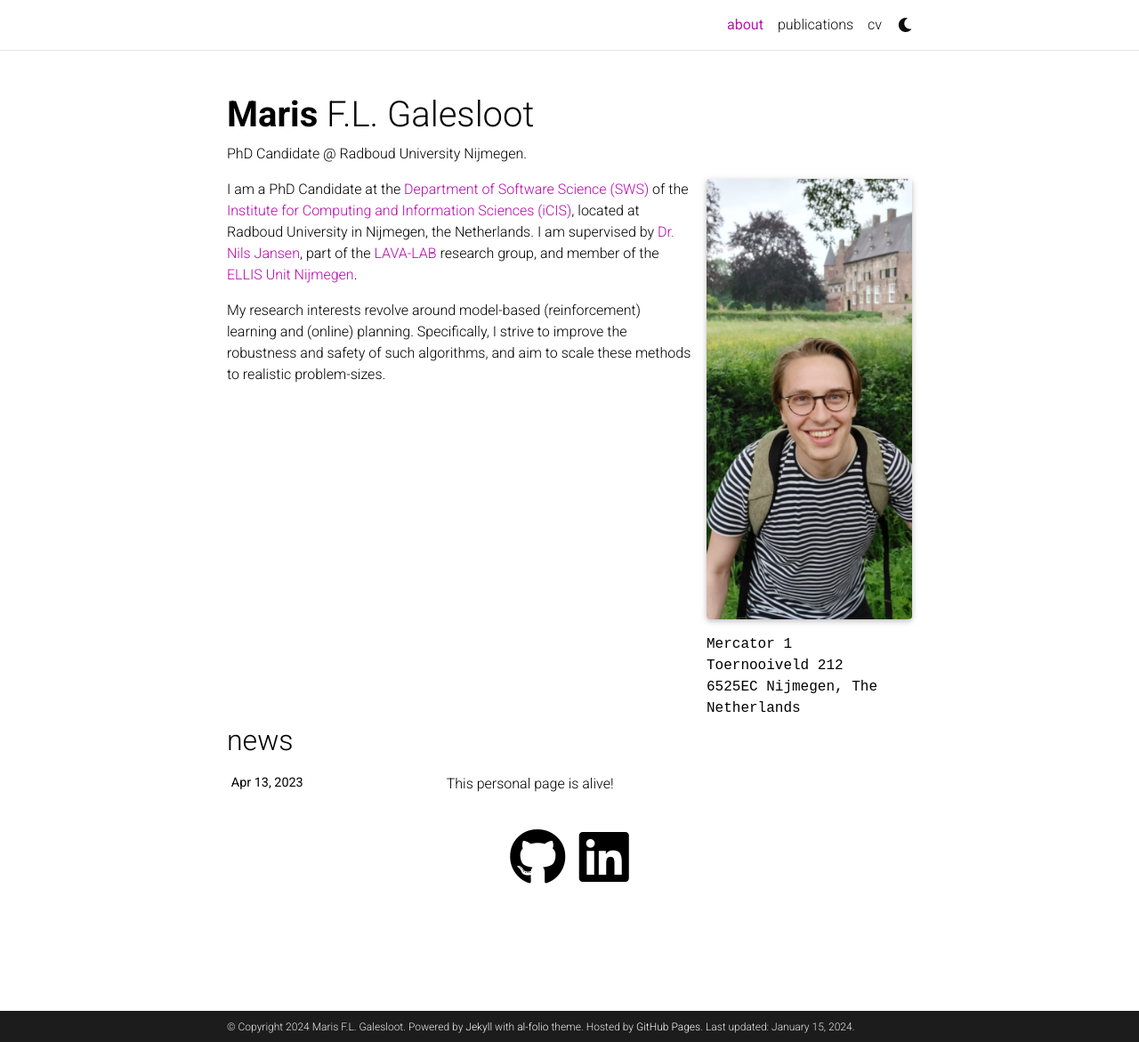
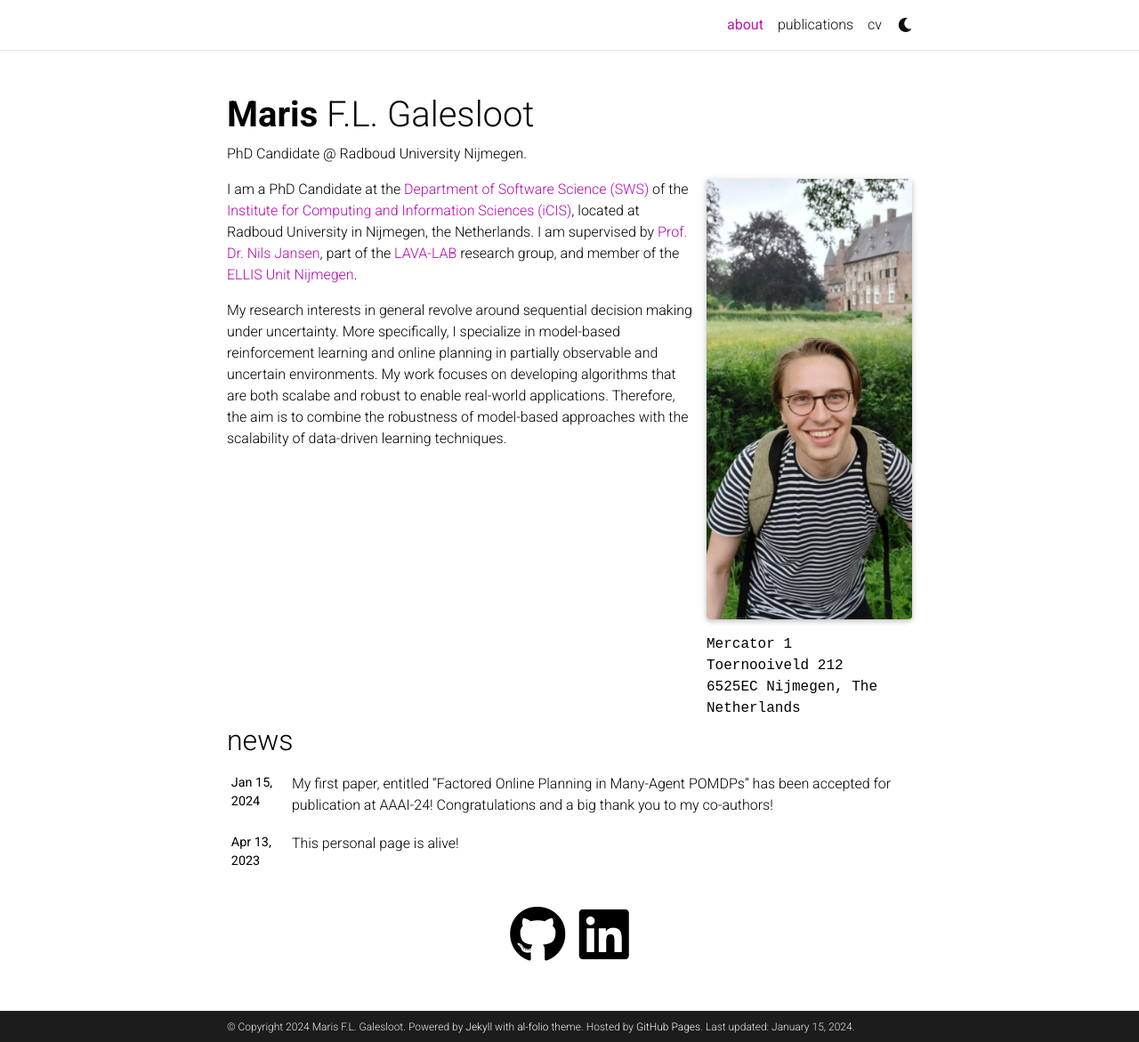
Before and after one commit to marisgg/marisgg.github.io, a Jekyll site: the page built from _pages/about.md, in a window 1280 px wide and 1171 px high. Shown: the whole window at 89% size. Built offline with Jekyll 4.4.1, drawn with Linux system fonts in a browser that asks for light colours; full-size pictures stand in for the smaller copies a plugin makes; comment, search, counter and statistics services are not loaded; a style sheet for code colours, icons or effects is not loaded.

Commit message:
Website updates: paper and bio

```diff
--- a/_pages/about.md
+++ b/_pages/about.md
@@ -20,6 +20,6 @@ selected_papers: false # includes a list of papers marked as "selected={true}"
 social: true  # includes social icons at the bottom of the page
 ---
 
-I am a PhD Candidate at the <a href='https://sws.cs.ru.nl/'>Department of Software Science (SWS)</a> of the <a href='https://www.ru.nl/icis/'>Institute for Computing and Information Sciences (iCIS)</a>, located at Radboud University in Nijmegen, the Netherlands. I am supervised by <a href='https://www.nilsjansen.org'>Dr. Nils Jansen</a>, part of the <a href='https://lava-lab.org/'>LAVA-LAB</a> research group, and member of the <a href='https://www.ru.nl/ai/ellis-unit'>ELLIS Unit Nijmegen</a>.
+I am a PhD Candidate at the <a href='https://sws.cs.ru.nl/'>Department of Software Science (SWS)</a> of the <a href='https://www.ru.nl/icis/'>Institute for Computing and Information Sciences (iCIS)</a>, located at Radboud University in Nijmegen, the Netherlands. I am supervised by <a href='https://www.nilsjansen.org'>Prof. Dr. Nils Jansen</a>, part of the <a href='https://lava-lab.org/'>LAVA-LAB</a> research group, and member of the <a href='https://www.ru.nl/ai/ellis-unit'>ELLIS Unit Nijmegen</a>.
 
-My research interests revolve around model-based (reinforcement) learning and (online) planning. Specifically, I strive to improve the robustness and safety of such algorithms, and aim to scale these methods to realistic problem-sizes.
+My research interests in general revolve around sequential decision making under uncertainty. More specifically, I specialize in model-based reinforcement learning and online planning in partially observable and uncertain environments. My work focuses on developing algorithms that are both scalabe and robust to enable real-world applications. Therefore, the aim is to combine the robustness of model-based approaches with the scalability of data-driven learning techniques.
```
Also changed, not shown: _bibliography/papers.bib (+13 -0 lines), _news/announcement_1.md (+1 -1 lines), _news/announcement_2_aaai24.md (added, +8 -0 lines).
